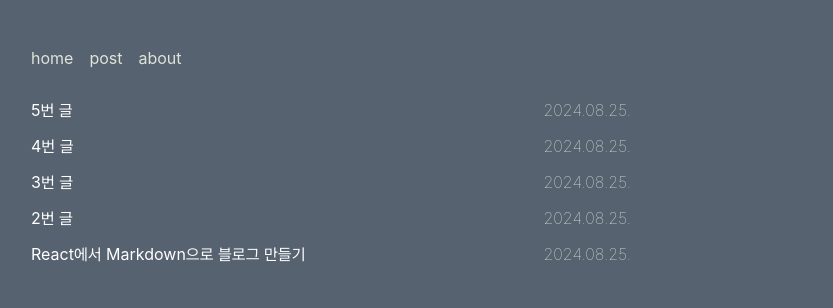
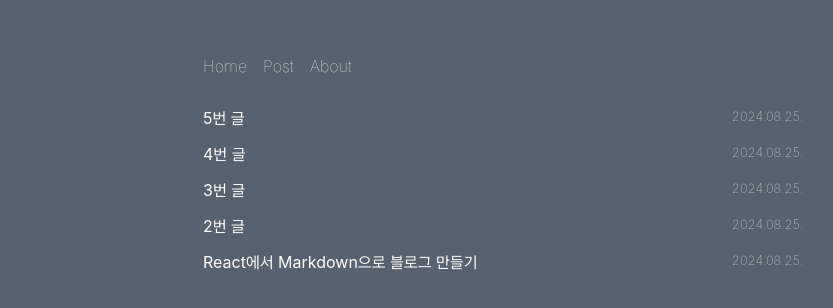
Before and after one commit to SioJeong/siojeong.github.io, a React (Vite) app: page /post in a window 1280 px wide. Shown: the top 308 px of the page, without its empty margins (137-970 px from the left). Built offline with nearby package versions, Linux system fonts and the light colour scheme.

Commit message:
design: css 수정

```diff
--- a/src/App.css
+++ b/src/App.css
@@ -2,14 +2,16 @@ body {
     font-family: -apple-system, BlinkMacSystemFont, 'Apple SD Gothic Neo', 'Pretendard Variable',
         Pretendard, Roboto, 'Noto Sans KR', 'Segoe UI', 'Malgun Gothic', 'Apple Color Emoji',
         'Segoe UI Emoji', 'Segoe UI Symbol', sans-serif;
-
+    font-weight: lighter;
     background-color: #566270;
     color: #f7f7ec;
+    display: flex;
+    justify-content: center;
 }
 
 a {
     text-decoration: none;
-    color: #e0e3da;
+    color: #f7f7ec;
 }
 
 a:hover {
@@ -18,7 +20,7 @@ a:hover {
 
 .root-container {
     margin: 3em 2em;
-    max-width: 100%;
+    min-width: 600px;
 }
 
 @media (min-width: 600px) {
--- a/src/components/header/Header.tsx
+++ b/src/components/header/Header.tsx
@@ -5,9 +5,9 @@ export default function Header() {
     return (
         <>
             <div className={styles.container}>
-                <Link to={'/'}>home</Link>
-                <Link to={'/post'}>post</Link>
-                <Link to={'/about'}>about</Link>
+                <Link to={'/'}>Home</Link>
+                <Link to={'/post'}>Post</Link>
+                <Link to={'/about'}>About</Link>
             </div>
         </>
     );
--- a/src/pages/postlist/PostList.module.css
+++ b/src/pages/postlist/PostList.module.css
@@ -1,4 +1,5 @@
 .postList {
+    font-weight: normal;
     list-style: none;
     padding: 0;
     margin: 0;
@@ -8,6 +9,7 @@
     display: flex;
     justify-content: space-between;
     margin-bottom: 1rem;
+    gap: 2rem;
 }
 
 .postTitle {
@@ -16,4 +18,5 @@
 
 .postDate {
     font-weight: lighter;
+    font-size: small;
 }
```
